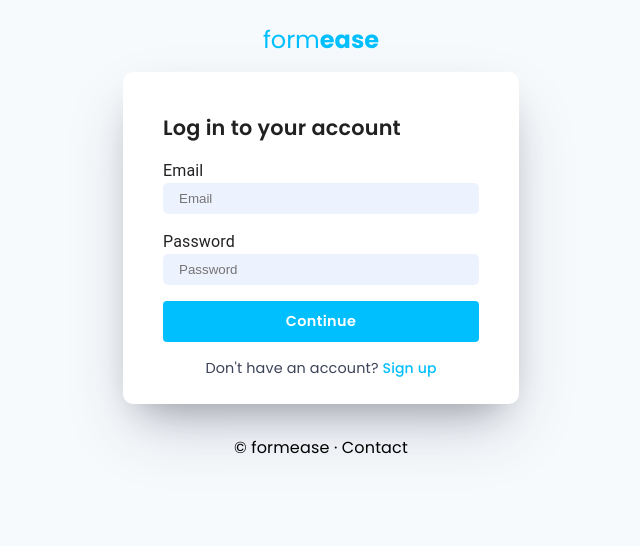
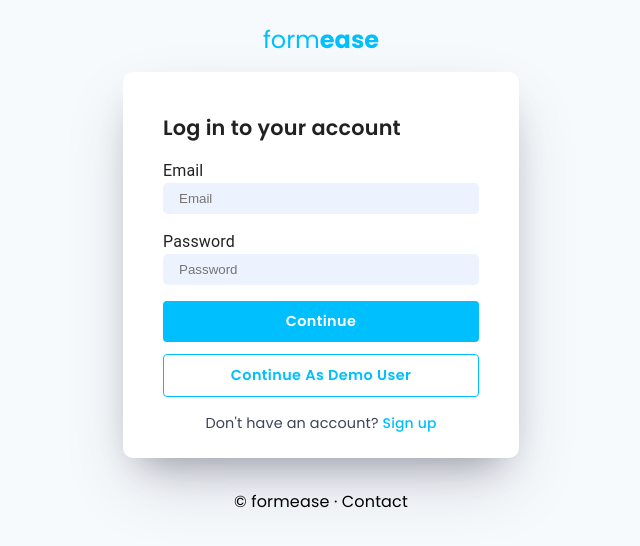
Before and after one commit to prajilk/formease-frontend, a React (Create React App) app: page /dashboard/login in a window 1280 px wide. Shown: the top 546 px of the page, without its empty margins (319-959 px from the left). Built offline with nearby package versions, Linux system fonts and the light colour scheme; no server answers.

Commit message:
Added demo user login

```diff
--- a/src/pages/Auth/AuthSx.js
+++ b/src/pages/Auth/AuthSx.js
@@ -14,6 +14,27 @@ export const submitBtnSx = {
     '&.Mui-disabled': {
         opacity: '0.5',
         bgcolor: '#00bfff'
+    }
+}
+export const demoUserBtnSx = {
+    textTransform: 'capitalize',
+    fontFamily: 'Poppins',
+    fontWeight: 600,
+    fontSize: '.9rem',
+    py: 1,
+    width: '100%',
+    bgcolor: "transparent",
+    border: '1px solid #00bfff',
+    color: '#00bfff',
+    marginTop: '.7rem',
+    boxShadow: 'none',
+    ':hover': {
+        bgcolor: 'transparent',
+        boxShadow: 'none'
+    },
+    '&.Mui-disabled': {
+        color: '#00bfff',
+        bgcolor: 'transparent'
     }
 }
 export const swapAuthLabelSx = {
--- a/src/pages/Auth/Login.jsx
+++ b/src/pages/Auth/Login.jsx
@@ -1,99 +1,185 @@
-import { Box, Button, Card, CardContent, Chip, Container, Typography } from '@mui/material';
-import { Error } from '@mui/icons-material'
-import React, { useState } from 'react'
-import './Auth.css'
-import { submitBtnSx, swapAuthLabelSx, swapAuthLinkSx } from './AuthSx';
-import axios from '../../config/axios';
-import { useNavigate } from 'react-router-dom';
+import {
+    Box,
+    Button,
+    Card,
+    CardContent,
+    Chip,
+    Container,
+    Typography,
+} from "@mui/material";
+import { Error } from "@mui/icons-material";
+import React, { useState } from "react";
+import "./Auth.css";
+import {
+    demoUserBtnSx,
+    submitBtnSx,
+    swapAuthLabelSx,
+    swapAuthLinkSx,
+} from "./AuthSx";
+import axios from "../../config/axios";
+import { useNavigate } from "react-router-dom";
 
 const Register = () => {
-
     const navigate = useNavigate();
 
     const [email, setEmail] = useState();
     const [password, setPassword] = useState();
     const [loading, setLoading] = useState(false);
     const [isLoginError, setIsLoginError] = useState(false);
-    const [loginErrorLabel, setLoginErrorLabel] = useState(false)
+    const [loginErrorLabel, setLoginErrorLabel] = useState(false);
 
     const login = (e) => {
         e.preventDefault();
-        setLoading(true)
-        axios.post('/login', { email, password })
+        setLoading(true);
+        axios
+            .post("/login", { email, password })
             .then(() => {
-                setLoading(false)
-                return navigate('/dashboard')
+                setLoading(false);
+                return navigate("/dashboard");
             })
             .catch((err) => {
-                setLoading(false)
+                setLoading(false);
                 if (err.response.status === 401) {
                     setIsLoginError(true);
-                    setLoginErrorLabel("Incorrect email or password")
+                    setLoginErrorLabel("Incorrect email or password");
                 } else {
-                    setLoginErrorLabel("Something went wrong!")
+                    setLoginErrorLabel("Something went wrong!");
                 }
+            });
+    };
 
-            })
-    }
+    const setDemoUser = () => {
+        setEmail("test@user.com");
+        setPassword("12345678");
+    };
 
     return (
-        <section style={{ display: 'flex', justifyContent: 'center', height: '100vh', backgroundColor: '#f7fafc' }}>
-            <Container maxWidth='xs'>
-                <Box sx={{ width: '100%', mt: 3 }}>
-                    <Typography onClick={() => navigate('/')} variant='h5' sx={{ fontFamily: 'Poppins', fontWeight: 400, my: 2, textAlign: 'center', color: '#00bfff', cursor: 'pointer' }}>
+        <section
+            style={{
+                display: "flex",
+                justifyContent: "center",
+                height: "100vh",
+                backgroundColor: "#f7fafc",
+            }}
+        >
+            <Container maxWidth="xs">
+                <Box sx={{ width: "100%", mt: 3 }}>
+                    <Typography
+                        onClick={() => navigate("/")}
+                        variant="h5"
+                        sx={{
+                            fontFamily: "Poppins",
+                            fontWeight: 400,
+                            my: 2,
+                            textAlign: "center",
+                            color: "#00bfff",
+                            cursor: "pointer",
+                        }}
+                    >
                         form
                         <span style={{ fontWeight: 700 }}>ease</span>
                     </Typography>
                     <form onSubmit={login}>
-                        <Card sx={{ boxShadow: '0 30px 60px -12px rgba(50,50,93,0.25),0 18px 36px -18px rgba(0,0,0,0.3)', borderRadius: '10px' }}>
+                        <Card
+                            sx={{
+                                boxShadow:
+                                    "0 30px 60px -12px rgba(50,50,93,0.25),0 18px 36px -18px rgba(0,0,0,0.3)",
+                                borderRadius: "10px",
+                            }}
+                        >
                             <CardContent sx={{ p: 5 }}>
-                                <Typography sx={{ fontFamily: 'Poppins', fontWeight: 600, fontSize: '1.3rem', mb: 2 }}>Log in to your account</Typography>
-                                {isLoginError && <Chip
-                                    avatar={<Error style={{ color: 'rgb(237,95,116)', width: '1rem' }} />}
-                                    label={loginErrorLabel}
-                                    variant="outlined"
-                                    color='error'
-                                    sx={{ border: 'none', mb: 1 }} />}
+                                <Typography
+                                    sx={{
+                                        fontFamily: "Poppins",
+                                        fontWeight: 600,
+                                        fontSize: "1.3rem",
+                                        mb: 2,
+                                    }}
+                                >
+                                    Log in to your account
+                                </Typography>
+                                {isLoginError && (
+                                    <Chip
+                                        avatar={
+                                            <Error
+                                                style={{
+                                                    color: "rgb(237,95,116)",
+                                                    width: "1rem",
+                                                }}
+                                            />
+                                        }
+                                        label={loginErrorLabel}
+                                        variant="outlined"
+                                        color="error"
+                                        sx={{ border: "none", mb: 1 }}
+                                    />
+                                )}
                                 <Box>
                                     <Typography>Email</Typography>
                                     <input
                                         type="email"
                                         name="mail"
-                                        className='authInput'
-                                        placeholder='Email'
-                                        spellCheck='false'
+                                        className="authInput"
+                                        placeholder="Email"
+                                        spellCheck="false"
+                                        value={email}
                                         required
-                                        onChange={(e) => setEmail(e.target.value)} />
+                                        onChange={(e) =>
+                                            setEmail(e.target.value)
+                                        }
+                                    />
                                 </Box>
                                 <Box>
                                     <Typography>Password</Typography>
                                     <input
                                         type="password"
                                         name="password"
-                                        placeholder='Password'
-                                        className='authInput'
-                                        spellCheck='false'
+                                        placeholder="Password"
+                                        className="authInput"
+                                        spellCheck="false"
+                                        value={password}
                                         required
-                                        onChange={(e) => setPassword(e.target.value)} />
+                                        onChange={(e) =>
+                                            setPassword(e.target.value)
+                                        }
+                                    />
                                 </Box>
                                 <Box>
                                     <Button
-                                        type='submit'
+                                        type="submit"
                                         size="small"
                                         variant="contained"
                                         disabled={loading}
                                         sx={submitBtnSx}
                                     >
-                                        {loading ? <div className='loading'></div> : 'Continue'}
+                                        {loading ? (
+                                            <div className="loading"></div>
+                                        ) : (
+                                            "Continue"
+                                        )}
+                                    </Button>
+                                </Box>
+                                <Box>
+                                    <Button
+                                        type="submit"
+                                        size="small"
+                                        onClick={setDemoUser}
+                                        variant="contained"
+                                        disabled={loading}
+                                        sx={demoUserBtnSx}
+                                    >
+                                        Continue as Demo user
                                     </Button>
                                 </Box>
                                 <Box>
                                     <Typography sx={swapAuthLabelSx}>
                                         Don't have an account?&nbsp;
                                         <Typography
-                                            component={'span'}
-                                            variant='body2'
-                                            onClick={() => navigate('/dashboard/register')}
+                                            component={"span"}
+                                            variant="body2"
+                                            onClick={() =>
+                                                navigate("/dashboard/register")
+                                            }
                                             sx={swapAuthLinkSx}
                                         >
                                             Sign up
@@ -104,18 +190,22 @@ const Register = () => {
                         </Card>
                     </form>
                     <Box>
-                        <Typography align='center' sx={{ fontFamily: 'Poppins', mt: 4 }}>
+                        <Typography
+                            align="center"
+                            sx={{ fontFamily: "Poppins", mt: 4 }}
+                        >
                             &copy; formease ·&nbsp;
                             <Typography
-                                component={'span'}
-                                variant='body1'
-                                onClick={() => navigate('/contact')}
+                                component={"span"}
+                                variant="body1"
+                                onClick={() => navigate("/contact")}
                                 sx={{
-                                    cursor: 'pointer',
-                                    color: 'inherit',
-                                    fontFamily: 'Poppins',
-                                    ':hover': { color: '#00bfff' }
-                                }}>
+                                    cursor: "pointer",
+                                    color: "inherit",
+                                    fontFamily: "Poppins",
+                                    ":hover": { color: "#00bfff" },
+                                }}
+                            >
                                 Contact
                             </Typography>
                         </Typography>
@@ -123,7 +213,7 @@ const Register = () => {
                 </Box>
             </Container>
         </section>
-    )
-}
+    );
+};
 
-export default Register
+export default Register;
```
